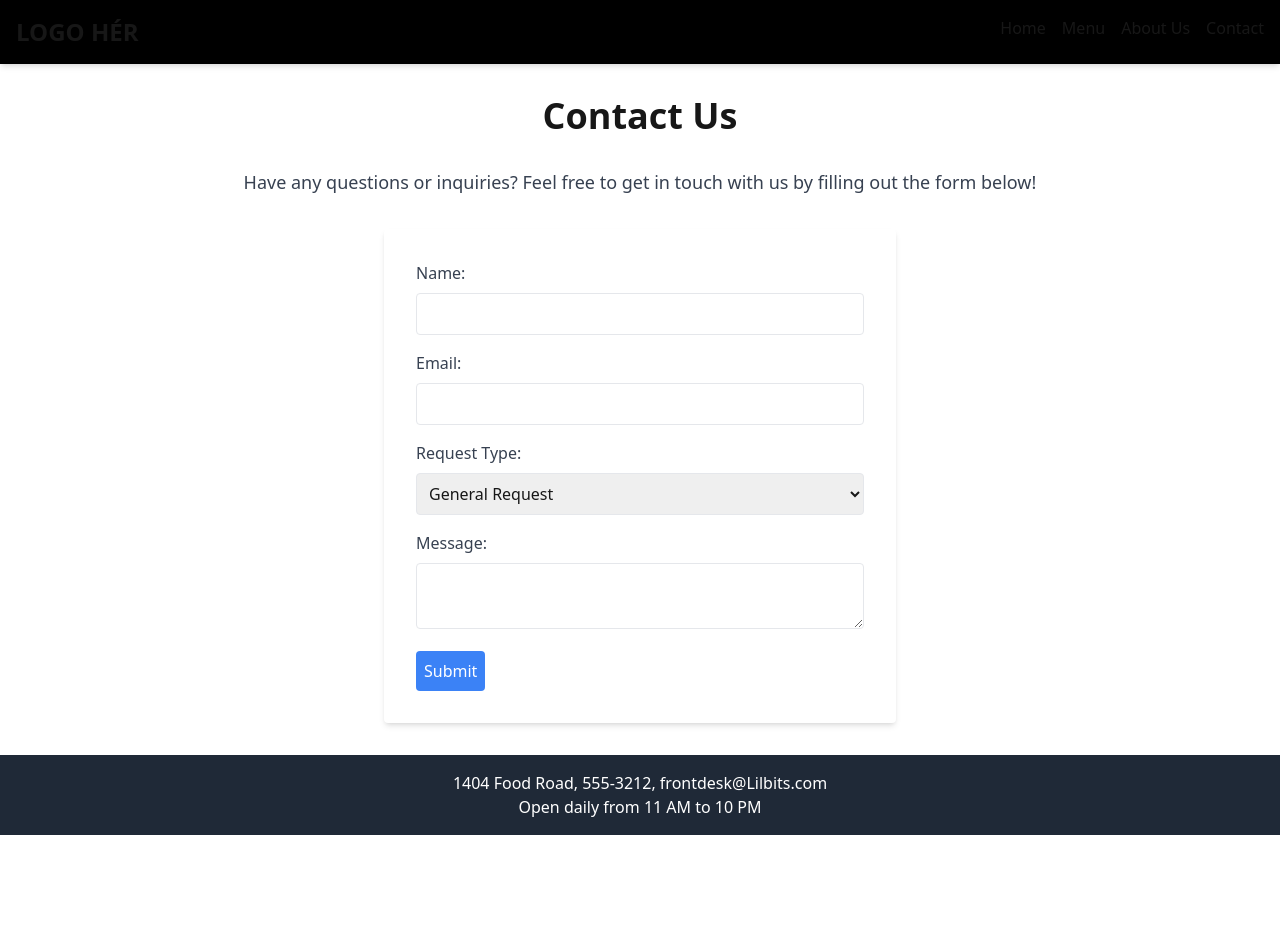
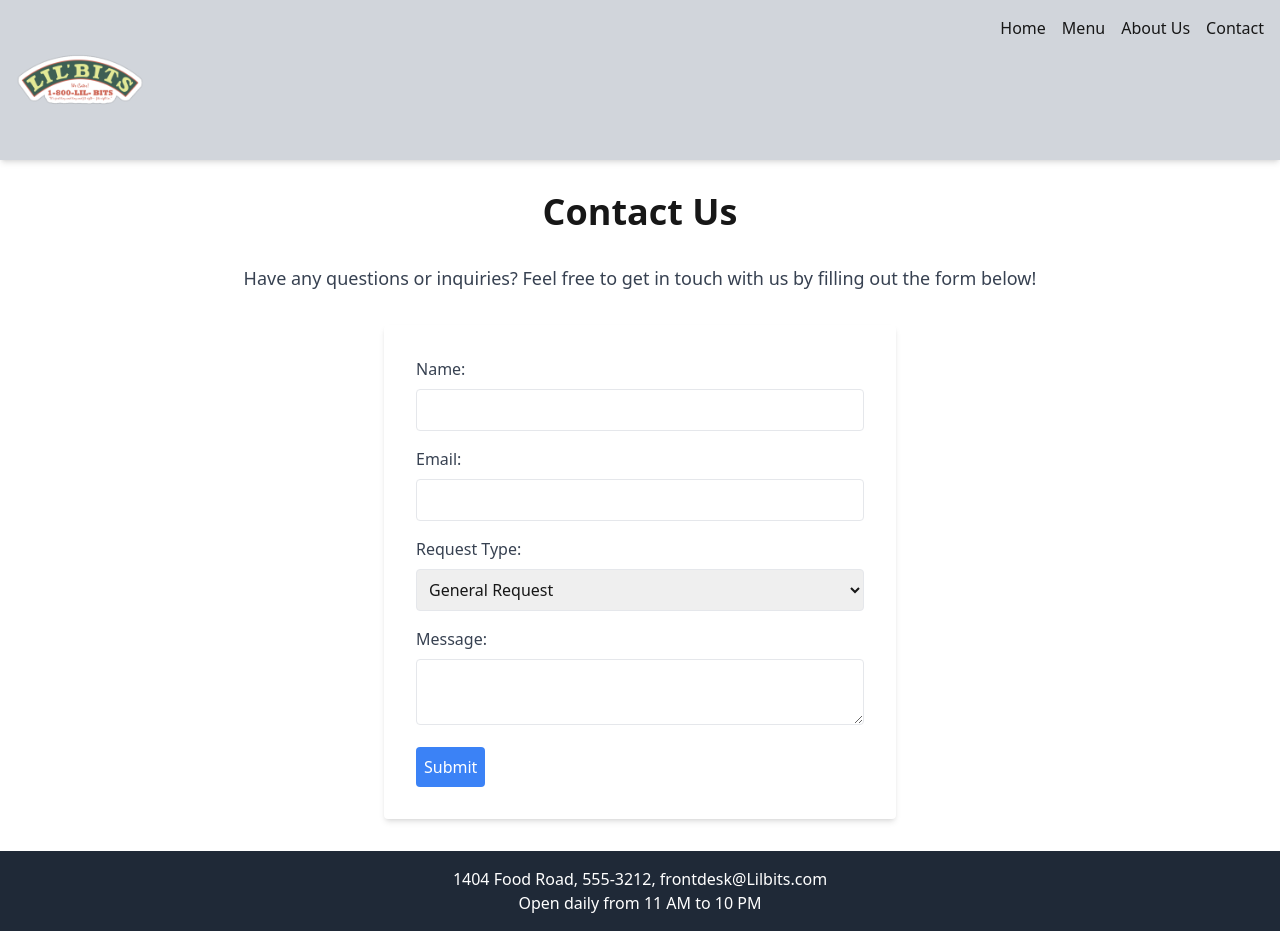
Before and after one commit to Ylur/Lokaverkefni, a Next.js app in the folder framendi/: page /contact in a window 1280 px wide. Before the commit the page ends 835 px from the top, so only its background shows below. Built offline with nearby package versions, Linux system fonts and the light colour scheme.

Commit message:
logo og smá ccccssssss

```diff
--- a/framendi/src/app/components/Header.tsx
+++ b/framendi/src/app/components/Header.tsx
@@ -2,12 +2,21 @@
 
 import React, { FC } from "react";
 import Link from "next/link";
+import Image from "next/image";
 
 const Header: FC = () => {
   return (
-    <header className="bg-black shadow-md">
+    <header className="bg-gray-300 shadow-md">
       <nav className="container mx-auto flex justify-between p-4">
-        <div className="text-2xl font-bold">LOGO HÉR</div>
+        <div className="text-2xl font-bold">
+          <Image
+            src="/Images/lb.png"
+            alt="Logoið"
+            width={128}
+            height={128}
+            className="object-cover"
+          />
+        </div>
         <ul className="flex space-x-4">
           <li>
             <Link href="/" className="hover:text-gray-700">
--- a/framendi/src/app/components/Hero.tsx
+++ b/framendi/src/app/components/Hero.tsx
@@ -6,7 +6,7 @@ const Hero: FC = () => {
   return (
     <div
       className="bg-cover bg-center h-96 flex items-center justify-center text-white"
-      style={{ backgroundImage: 'url("/photos/HL.png")' }}
+      style={{ backgroundImage: 'url("/Images/lb.png")' }} //TODO SETA MYND
     >
       <h1 className="text-4xl font-bold">
         Where LiL Food Meets LiL Company - Lil bits
--- a/framendi/src/app/page.tsx
+++ b/framendi/src/app/page.tsx
@@ -47,22 +47,22 @@ export default function HomePage() {
         <div className="border border-blue-500 p-4">
           <div className="flex space-x-4 justify-center">
             <Image
-              src="/photos/sample1.jpg"
-              alt="Sample 1"
+              src="/Images/lb.png"
+              alt="Diskur eitt"
               width={128}
               height={128}
               className="object-cover"
             />
             <Image
               src="/photos/sample2.jpg"
-              alt="Sample 2"
+              alt="Diskur tvö"
               width={128}
               height={128}
               className="object-cover"
             />
             <Image
               src="/photos/sample3.jpg"
-              alt="Sample 3"
+              alt="Diskur þrjú"
               width={128}
               height={128}
               className="object-cover"
--- a/framendi/src/app/receipt/page.tsx
+++ b/framendi/src/app/receipt/page.tsx
@@ -37,7 +37,7 @@ export default function ReceiptPage() {
 
   // Pricing logic
   const dishPricePerPerson = 20;
-  const drinkPrice = 8; // example fixed price per drink, adjust as needed
+  const drinkPrice = 8; // fixed þangað til ég veit annað
 
   // Calculate totals
   const dishTotal = selectedDishes.reduce((sum: number, dish: SelectedDish) => {
```
Also changed, not shown: framendi/public/Images/lb.png (added).
